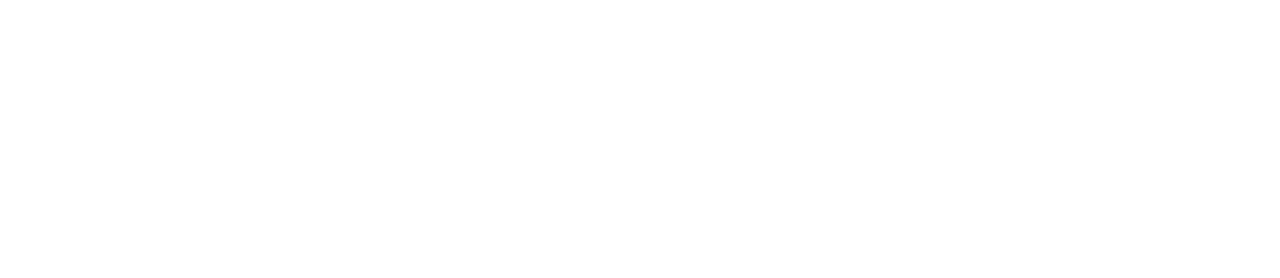
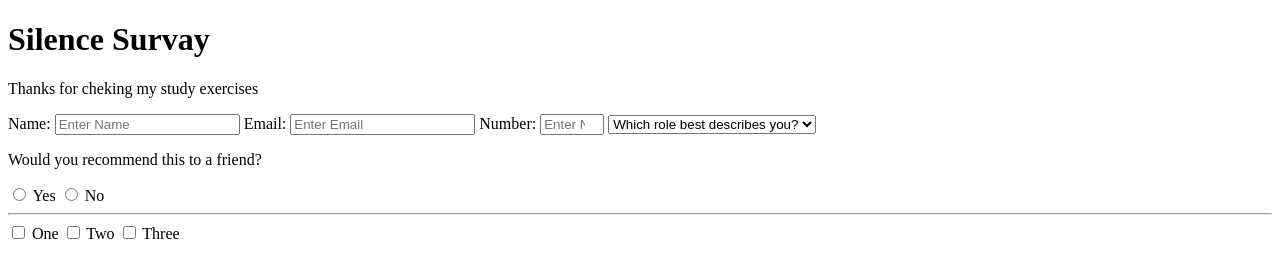
Before and after one commit to Silencepls/FreeCodeCamp-Exercise, a plain HTML site: page index.html in a window 1280 px wide. Drawn offline with Linux system fonts and the light colour scheme.

Commit message:
Added the first part o html

```diff
--- a/index.html
+++ b/index.html
@@ -8,6 +8,37 @@
     <title>Document</title>
 </head>
 <body>
+    <h1 id="title">Silence Survay</h1>
+    <p id="description">Thanks for cheking my study exercises</p>
+    <form id="survay-form">
+        <label for="name" id="name-label">Name: <input placeholder="Enter Name" type="text" required id="name" name="name"></label>
+        <label for="email" id="email-label">Email: <input placeholder="Enter Email" type="email" required id="email" name="email"></label>
+        <label for="number" id="number-label">Number: <input placeholder="Enter Number" type="number" required id="number" min="12" max="120" name="number"></label>
+        <label for="dropdown">
+            <select name="dropdown" id="dropdown">
+                <option value="">Which role best describes you?</option>
+                <option value="1">Student</option>
+                <option value="">Full Time Job</option>
+            </select>
+        </label>
+        <p>Would you recommend this to a friend?</p>
+        <label for="yes">
+            <input type="radio" id="yes" name="recommend"> Yes
+        </label>
+        <label for="no">
+            <input type="radio" id="no" name="recommend"> No
+        </label>
+        <hr>
+        <label for="check">
+            <input type="checkbox" id="check" name="check"> One
+        </label>
+        <label for="check">
+            <input type="checkbox" id="check" name="check"> Two
+        </label>
+        <label for="check">
+            <input type="checkbox" id="check" name="check"> Three
+        </label>
+    </form>
 
 </body>
 </html>
```
